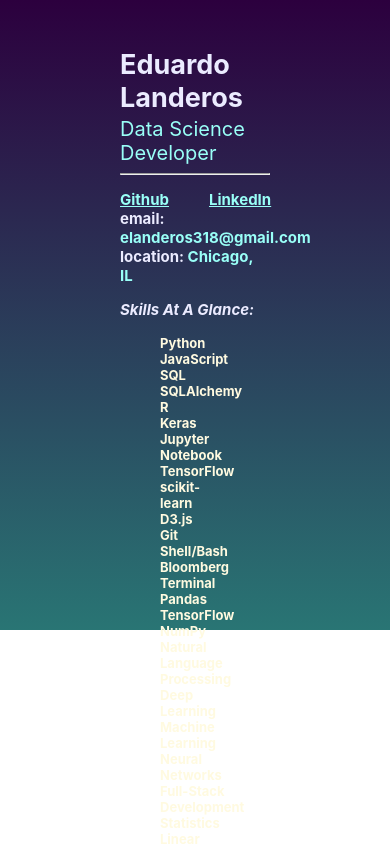
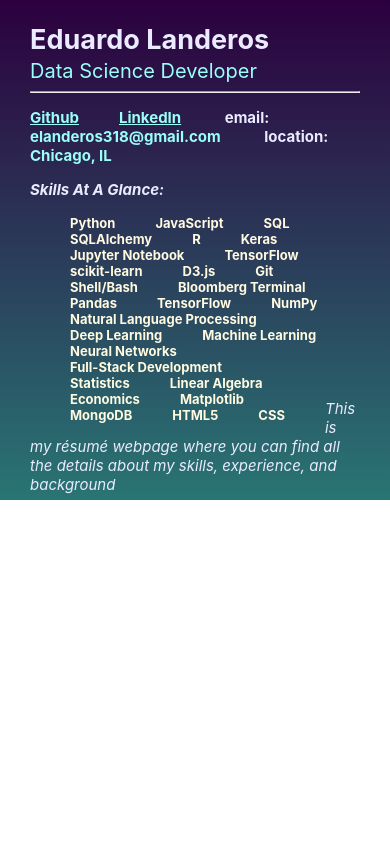
Before and after one commit to elanderos318/portfolio-website, a React (Create React App) app: page / in a window 390 px wide. Shown: the top 846 px of the page. Built offline with nearby package versions, Linux system fonts and the light colour scheme.

Commit message:
Finalized responsive page description

```diff
--- a/src/App.css
+++ b/src/App.css
@@ -124,6 +124,13 @@
 
 @media (max-width: 1750px) and (min-width: 1476px) {
 
+  .header-content {
+    padding-top: 20px;
+    padding-left: 90px;
+    padding-right: 90px;
+    position: relative;
+  }
+
   .page-description {
     margin-top: 55px;
     font-style: italic;
@@ -135,10 +142,17 @@
 @media (max-width: 1475px) and (min-width: 1250px) {
 
   .header {
-    height: 580px;
+    height: 620px;
     width: 100%;
     background: linear-gradient(180deg, #2c003e, #297574);
     color: hsl(240deg, 100%, 96%);
+    position: relative;
+  }
+
+  .header-content {
+    padding-top: 20px;
+    padding-left: 90px;
+    padding-right: 90px;
     position: relative;
   }
 
@@ -482,9 +496,9 @@
   }
 
   .header-content {
-    padding-top: 15px;
-    padding-left: 80px;
-    padding-right: 80px;
+    padding-top: 10px;
+    padding-left: 70px;
+    padding-right: 70px;
     position: relative;
   }
 
@@ -503,7 +517,7 @@
 
   .header-contact {
     padding-left: 0px;
-    font-size: 18px;
+    font-size: 17px;
     color: hsl(175deg, 100%, 80%);
 
   }
@@ -555,15 +569,43 @@
   }
 
   .page-description {
-    margin-top: 240px;
+    margin-top: 260px;
     font-style: italic;
-    font-size: 20px;
+    font-size: 19px;
   }
 
 }
 
 
 @media (max-width: 599px) and (min-width: 0px) {
+
+  /* .my-name {
+    font-size: 27px;
+    padding-bottom: 0px;
+    margin-bottom: 3px;
+  }
+
+  .occupation {
+    font-size: 20px;
+    margin-top: 0px;
+    margin-bottom: 0px;
+    color: hsl(175deg, 100%, 80%);
+  } */
+
+  .header {
+    height: 500px;
+    width: 100%;
+    background: linear-gradient(180deg, #2c003e, #297574);
+    color: hsl(240deg, 100%, 96%);
+    position: relative;
+  }
+
+  .header-content {
+    padding-top: 5px;
+    padding-left: 30px;
+    padding-right: 30px;
+    position: relative;
+  }
 
   .my-name {
     font-size: 27px;
@@ -576,14 +618,6 @@
     margin-top: 0px;
     margin-bottom: 0px;
     color: hsl(175deg, 100%, 80%);
-  }
-
-  .header {
-    height: 630px;
-    width: 100%;
-    background: linear-gradient(180deg, #2c003e, #297574);
-    color: hsl(240deg, 100%, 96%);
-    position: relative;
   }
 
   .header-contact {
@@ -639,6 +673,12 @@
     display: none;
   }
 
+  .page-description {
+    margin-top: 200px;
+    font-style: italic;
+    font-size: 15px;
+  }
+
 }
 
 
```
